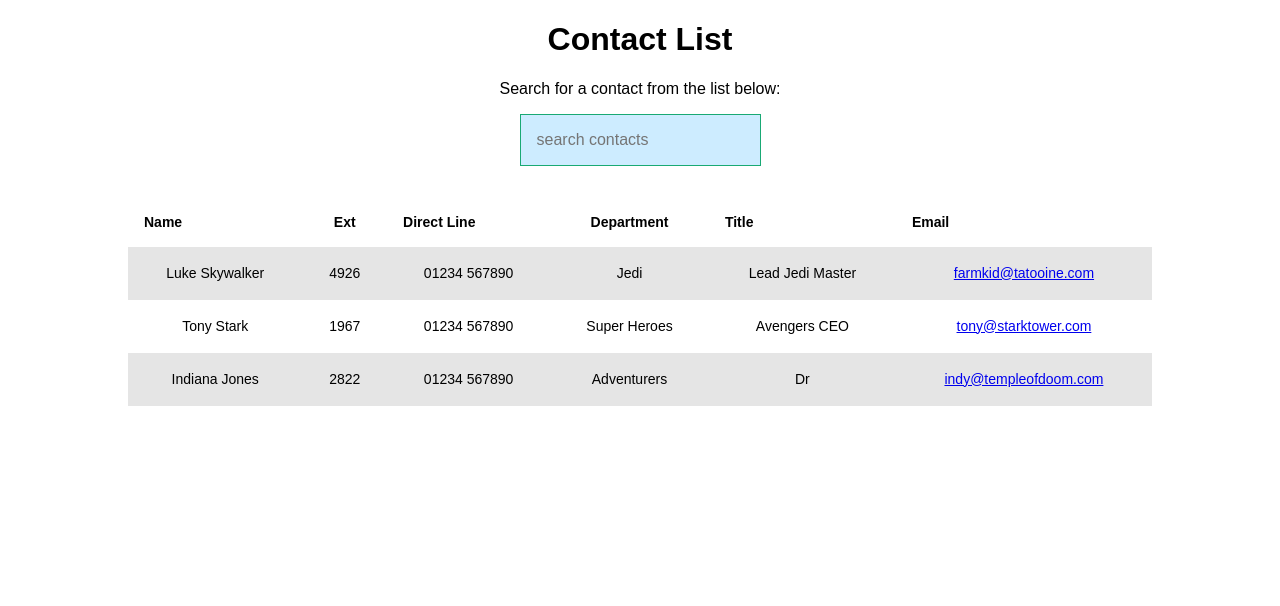
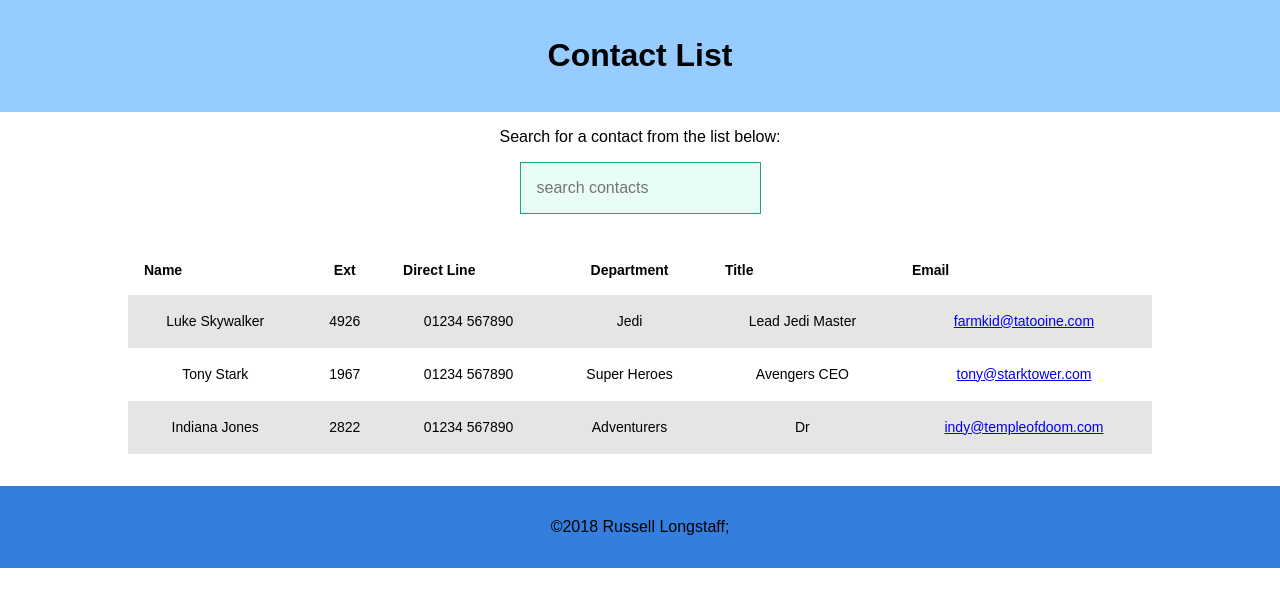
Before and after one commit to rllongstaff/react-contact-list, a React (Create React App) app: page / in a window 1280 px wide. Shown: the top 606 px of the page. Built offline with nearby package versions, Linux system fonts and the light colour scheme.

Commit message:
Added some styles using Tachyons

```diff
--- a/src/App.js
+++ b/src/App.js
@@ -23,7 +23,7 @@ class App extends Component {
     })
     return (
       <div className="tc">
-        <header>
+        <header className="bg-light-blue pa3">
           <h1>Contact List</h1>
         </header>
         <p>Search for a contact from the list below:</p>
@@ -46,6 +46,9 @@ class App extends Component {
             </table>
           </div>
         </div>
+        <footer className="bg-blue pa3">
+          <p>&copy;2018 Russell Longstaff;</p>
+        </footer>
       </div>
     );
   }
--- a/src/SearchBox.js
+++ b/src/SearchBox.js
@@ -3,7 +3,7 @@ import React from 'react';
 const SearchBox = ({ searchfield, searchChange}) => {
     return (
         <input
-            className='pa3 ba b--green bg-lightest-blue'
+            className='pa3 ba b--green bg-washed-green'
             type='search'
             placeholder='search contacts'
             onChange={searchChange}
```
